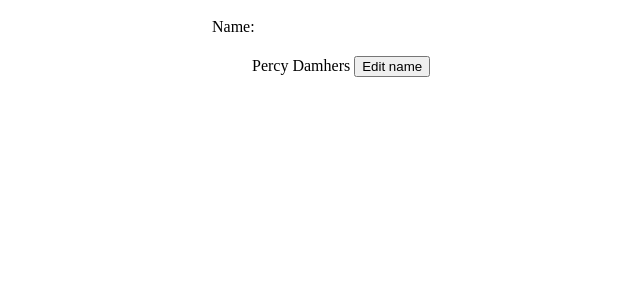
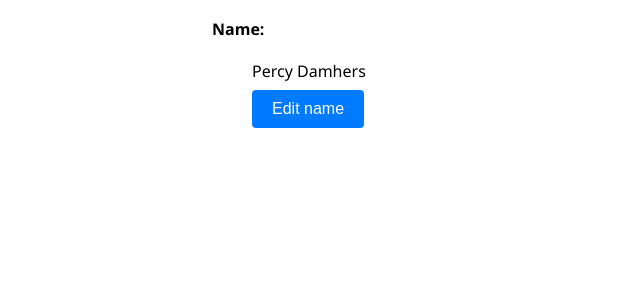
Before and after one commit to LaurenceRLewis/LEARNING-REACT_Editable-Description-List_with-validation, a React (Create React App) app: page / in a window 1280 px wide. Shown: the top 300 px of the page, without its empty margins (122-762 px from the left). Built offline with nearby package versions, Linux system fonts and the light colour scheme.

Commit message:
Fixes to DescriptionList.js Removed double error message Added a div to move the edit and save buttons below the input. Updated the buttons styles and added into a new CSS file. Linked the file to DescriptionList.js

```diff
--- a/src/DescriptionList.css
+++ b/src/DescriptionList.css
@@ -1,8 +1,17 @@
+body {
+  font-family: "Segoe UI", -apple-system, BlinkMacSystemFont, Roboto,
+    Oxygen-Sans, Ubuntu, Cantarell, "Helvetica Neue", sans-serif;
+  font-size: 1em;
+}
+
 dl {
   width: 50%;
   margin: 0 auto;
 }
 
+dt {
+  font-weight: 700;
+}
 dt,
 dd {
   padding: 10px;
--- a/src/DescriptionList.js
+++ b/src/DescriptionList.js
@@ -1,5 +1,6 @@
 import React, { useState, useEffect } from "react";
 import "./DescriptionList.css";
+import "./button-styles.css";
 import { validateName } from "./Validation";
 
 function DescriptionList() {
@@ -50,22 +51,26 @@ function DescriptionList() {
               />
               {!isValid && (
                 <p id="name-error" className="error-message">
-
-                  Error! Invalid character entered. PLease use letters A—z,
-                  hyphens and spaces only.
-
                   Error! Invalid character entered. Please enter a valid name
-                  using letters A—z, Hyphens and spaces.
-
+                  using letters A—z, hyphens and spaces.
                 </p>
               )}
             </label>
-            <button type="submit">Save</button>
+            <div>
+              <button className="btn--save" type="submit">
+                Save
+              </button>
+            </div>
           </dd>
         </form>
       ) : (
         <dd>
-          {name} <button onClick={handleEdit}>Edit name</button>
+          {name}
+          <div>
+            <button className="btn--edit" onClick={handleEdit}>
+              Edit name
+            </button>
+          </div>
         </dd>
       )}
       {statusMessage && <dd className="status-message">{statusMessage}</dd>}
--- /dev/null
+++ b/src/button-styles.css
@@ -0,0 +1,52 @@
+:root {
+  --edit-button-background-color: #007bff;
+  --edit-button-text-color: #fff;
+  --edit-button-focus-background-color: #0069d9;
+  --save-button-background-color: #7b1fa2;
+  --save-button-text-color: #fff;
+  --save-button-focus-background-color: #6200ee;
+}
+
+.btn--save,
+.btn--edit {
+  margin-top: 0.5em;
+}
+
+/*Edit button*/
+button.btn--edit {
+  background-color: var(--edit-button-background-color);
+  color: var(--edit-button-text-color);
+  border: none;
+  padding: 10px 20px;
+  border-radius: 4px;
+  font-size: 16px;
+  cursor: pointer;
+}
+
+button.btn--edit:focus:not(:focus-visible) {
+  outline: none;
+}
+
+button.btn--edit:focus-visible {
+  box-shadow: 0 0 0 3px var(--edit-button-focus-background-color);
+}
+
+/*SAVE button*/
+
+button.btn--save {
+  background-color: var(--save-button-background-color);
+  color: var(--save-button-text-color);
+  border: none;
+  padding: 10px 20px;
+  border-radius: 4px;
+  font-size: 16px;
+  cursor: pointer;
+}
+
+button.btn--save:focus:not(:focus-visible) {
+  outline: none;
+}
+
+button.btn--save:focus-visible {
+  box-shadow: 0 0 0 3px var(save-button-focus-background-color);
+}
```
